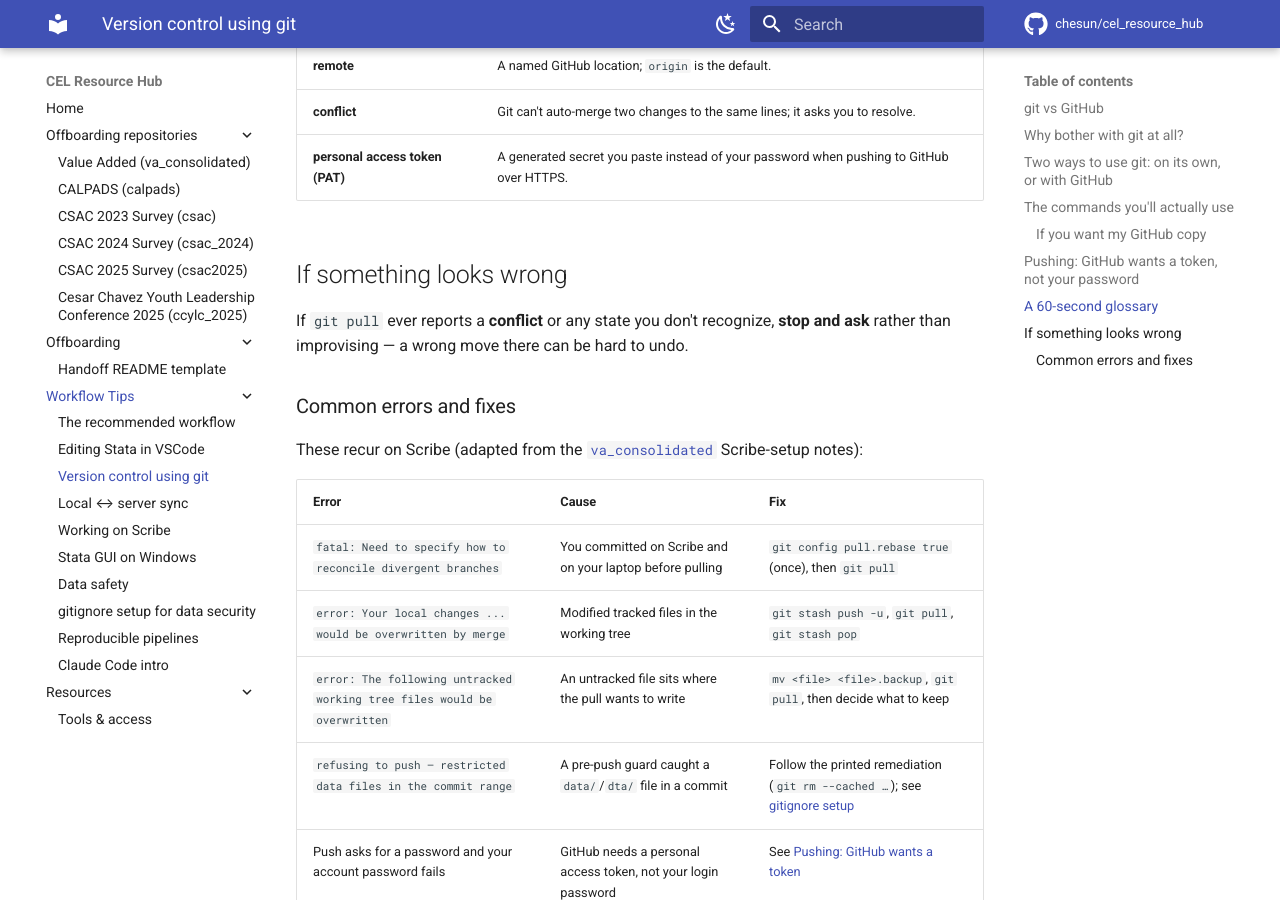
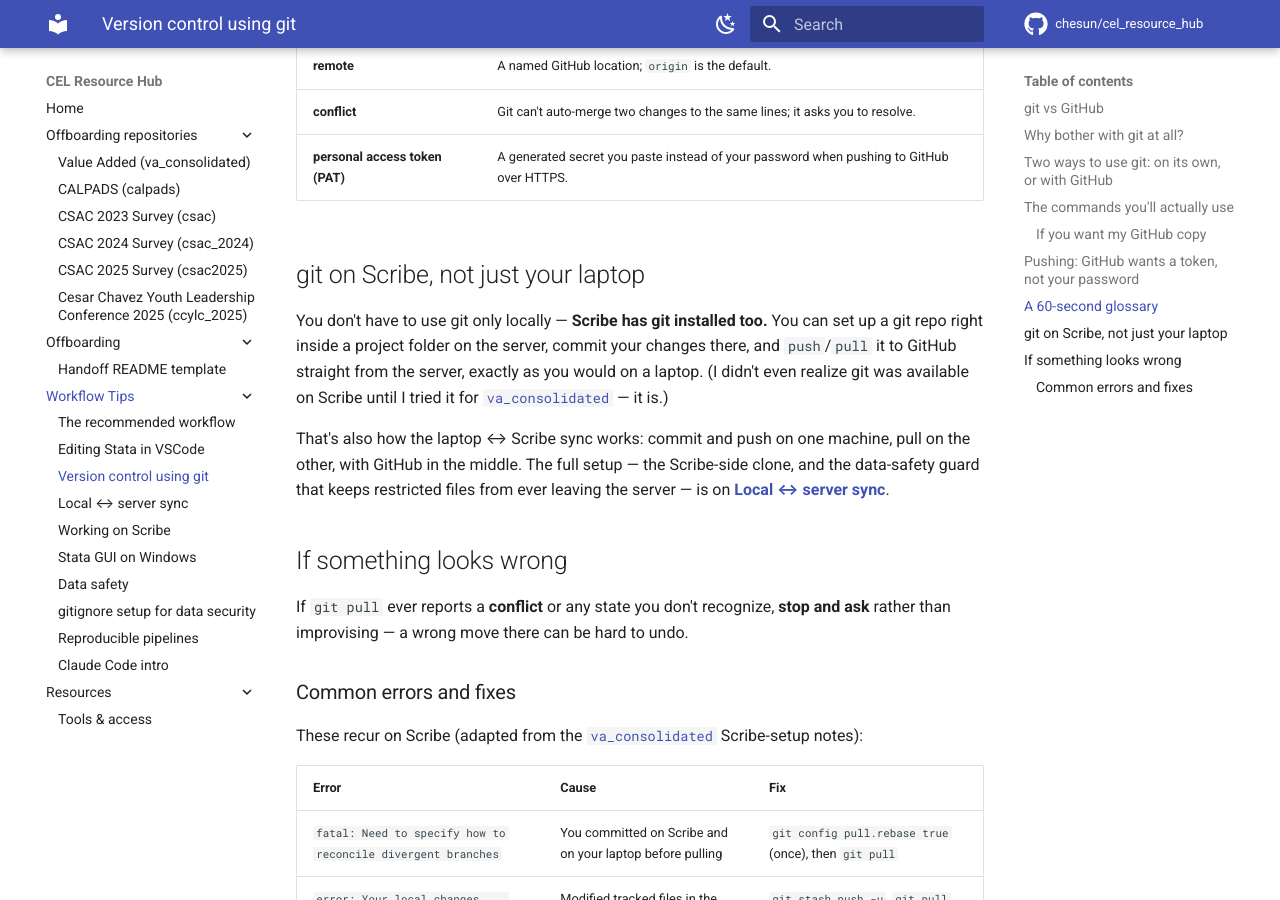
Before and after one commit to chesun/cel_resource_hub, an MkDocs documentation site: the page built from docs/workflow-tips/git-for-newcomers.md, in a window 1280 px wide and 900 px high, scrolled down 3977 px. Built offline with MkDocs 1.6.1 and Material for MkDocs 9.7.7, drawn with Linux system fonts in a browser that asks for light colours; comment, search, counter and statistics services are not loaded.

Commit message:
Add "git on Scribe" section before the Scribe error table
The "Common errors and fixes" table says the errors recur on Scribe, but
nothing earlier told the reader git even runs on the server. Add a short
bridge section: Scribe has git installed; you can init a repo in a project
folder there and push/pull to GitHub straight from the server; many don't
realize it's available server-side. Hands off to Local <-> server sync for
the full laptop<->Scribe setup and the data-safety hook.

Co-Authored-By: Claude Opus 4.8 <noreply@anthropic.com>

```diff
--- a/docs/workflow-tips/git-for-newcomers.md
+++ b/docs/workflow-tips/git-for-newcomers.md
@@ -149,6 +149,18 @@ make one once:
 | **conflict** | Git can't auto-merge two changes to the same lines; it asks you to resolve. |
 | **personal access token (PAT)** | A generated secret you paste instead of your password when pushing to GitHub over HTTPS. |
 
+## git on Scribe, not just your laptop
+
+You don't have to use git only locally — **Scribe has git installed too.** You can set up a git repo
+right inside a project folder on the server, commit your changes there, and `push`/`pull` it to GitHub
+straight from the server, exactly as you would on a laptop. (I didn't even realize git was available
+on Scribe until I tried it for [`va_consolidated`](../repositories/va-consolidated.md) — it is.)
+
+That's also how the laptop ↔ Scribe sync works: commit and push on one machine, pull on the other,
+with GitHub in the middle. The full setup — the Scribe-side clone, and the data-safety guard that
+keeps restricted files from ever leaving the server — is on
+**[Local ↔ server sync](local-server-sync.md)**.
+
 ## If something looks wrong
 
 If `git pull` ever reports a **conflict** or any state you don't recognize, **stop and ask**
```
Also changed, not shown: TODO.md (+1 -0 lines), quality_reports/session_logs/2026-06-23_csac2025-complete-and-doc-archive.md (+8 -0 lines).
